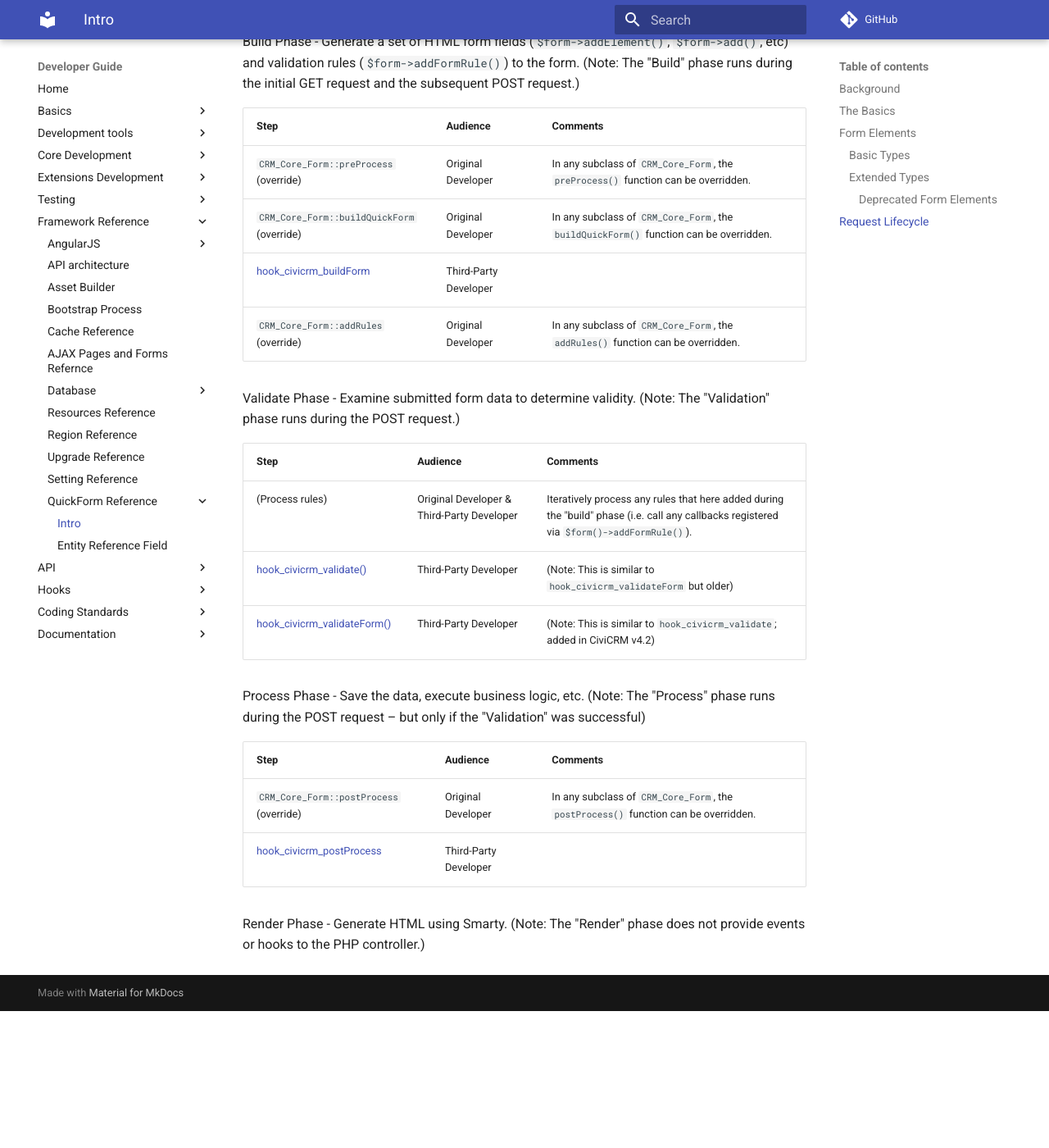
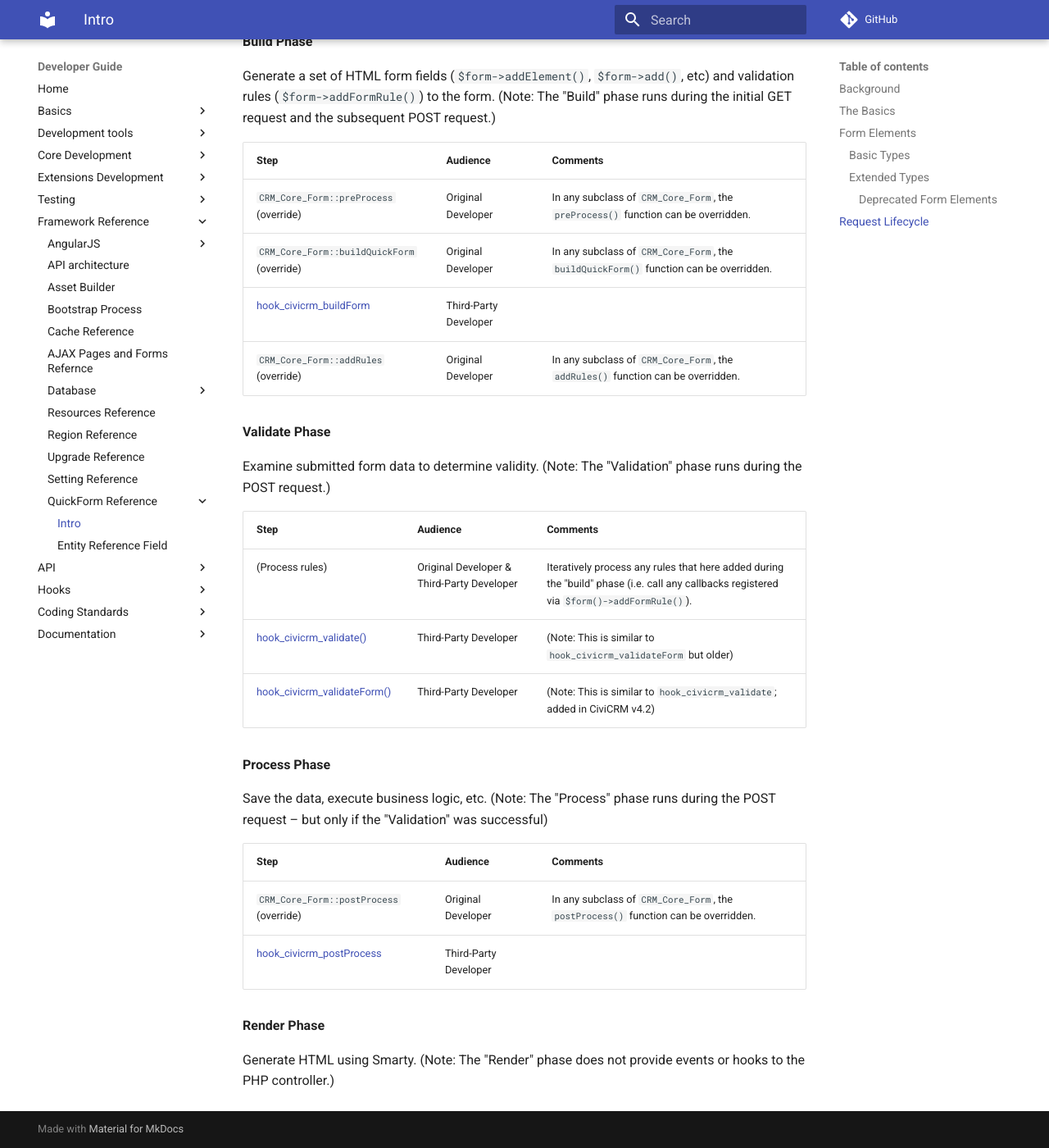
Before and after one commit to civicrm/civicrm-dev-docs, an MkDocs documentation site: the page built from docs/framework/quickform/quickform.md, in a window 1280 px wide and 1400 px high, scrolled down 4278 px. Shown: the whole window at 82% size. Built offline with MkDocs 1.6.1 and Material for MkDocs 9.7.7, drawn with Linux system fonts in a browser that asks for light colours; comment, search, counter and statistics services are not loaded; old or Windows-style settings are respelled for this version of MkDocs; before the commit the page ends 5511 px from its top, so only the background shows below that; some of the changed text lies outside the part shown.

Commit message:
Minor Improvements

```diff
--- a/docs/framework/quickform/quickform.md
+++ b/docs/framework/quickform/quickform.md
@@ -122,7 +122,9 @@ These basic elements can be added using `CRM_Core_Form()->add()`
 
 CiviCRM provides a more nuanced request lifecycle than traditional `HTML_QuickForm`. This extended request lifecycle allows the original web developer to create the form using a class – and allows third-party developers to modify the form using hooks. The request lifecycle is divided into a few phases, and each phase may have multiple steps. The phases and steps are presented in sequence:
 
-Build Phase  - Generate a set of HTML form fields (`$form->addElement()`, `$form->add()`, etc) and validation rules (`$form->addFormRule()`) to the form. (Note: The "Build" phase runs during the initial GET request and the subsequent POST request.)
+**Build Phase**
+
+Generate a set of HTML form fields (`$form->addElement()`, `$form->add()`, etc) and validation rules (`$form->addFormRule()`) to the form. (Note: The "Build" phase runs during the initial GET request and the subsequent POST request.)
 
 | Step | Audience | Comments |
 | --- | --- | --- |
@@ -131,7 +133,9 @@ Build Phase  - Generate a set of HTML form fields (`$form->addElement()`, `$form
 | [hook_civicrm_buildForm](/hook/hook_civicrm_buildForm) | Third-Party Developer |  |
 | `CRM_Core_Form::addRules` (override) | Original Developer | In any subclass of `CRM_Core_Form`, the `addRules()` function can be overridden.
 
-Validate Phase - Examine submitted form data to determine validity. (Note: The "Validation" phase runs during the POST request.)
+**Validate Phase**
+
+Examine submitted form data to determine validity. (Note: The "Validation" phase runs during the POST request.)
 
 | Step | Audience | Comments |
 | --- | --- | --- |
@@ -139,11 +143,15 @@ Validate Phase - Examine submitted form data to determine validity. (Note: The "
 | [hook_civicrm_validate()](/hook/hook_civicrm_validate) | Third-Party Developer | (Note: This is similar to `hook_civicrm_validateForm` but older) |
 | [hook_civicrm_validateForm()](/hook/hook_civicrm_validateForm) | Third-Party Developer | (Note: This is similar to `hook_civicrm_validate`; added in CiviCRM v4.2) |
 
-Process Phase - Save the data, execute business logic, etc. (Note: The "Process" phase runs during the POST request – but only if the "Validation" was successful)
+**Process Phase**
+
+Save the data, execute business logic, etc. (Note: The "Process" phase runs during the POST request – but only if the "Validation" was successful)
 
 | Step | Audience | Comments |
 | --- | --- | --- |
 | `CRM_Core_Form::postProcess` (override) | Original Developer | In any subclass of `CRM_Core_Form`, the `postProcess()` function can be overridden. |
 | [hook_civicrm_postProcess](/hook/hook_civicrm_postprocess) | Third-Party Developer | |
 
-Render Phase - Generate HTML using Smarty. (Note: The "Render" phase does not provide events or hooks to the PHP controller.)
+**Render Phase**
+
+Generate HTML using Smarty. (Note: The "Render" phase does not provide events or hooks to the PHP controller.)
```
Also changed, not shown: other parts of docs/framework/quickform/quickform.md (+6 -6 lines).
